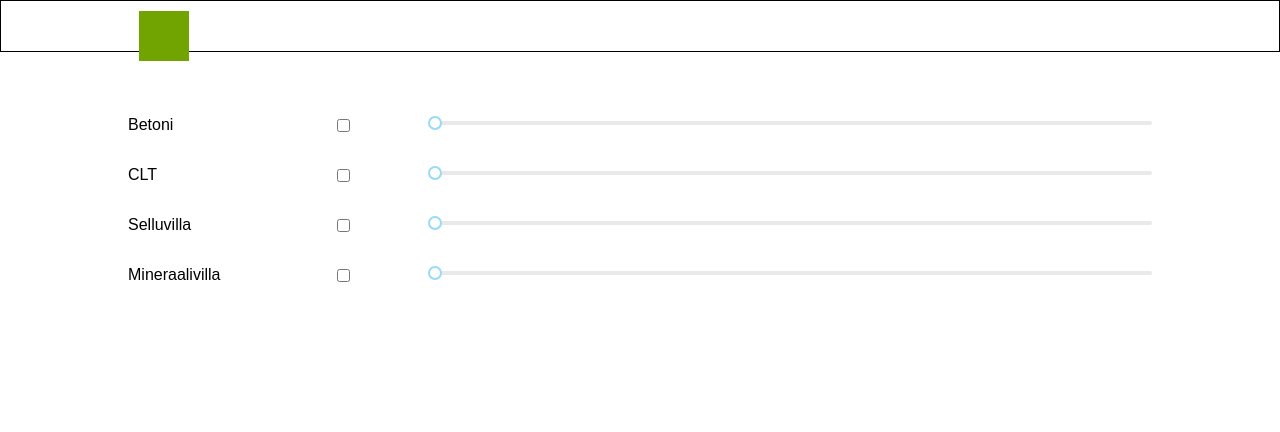
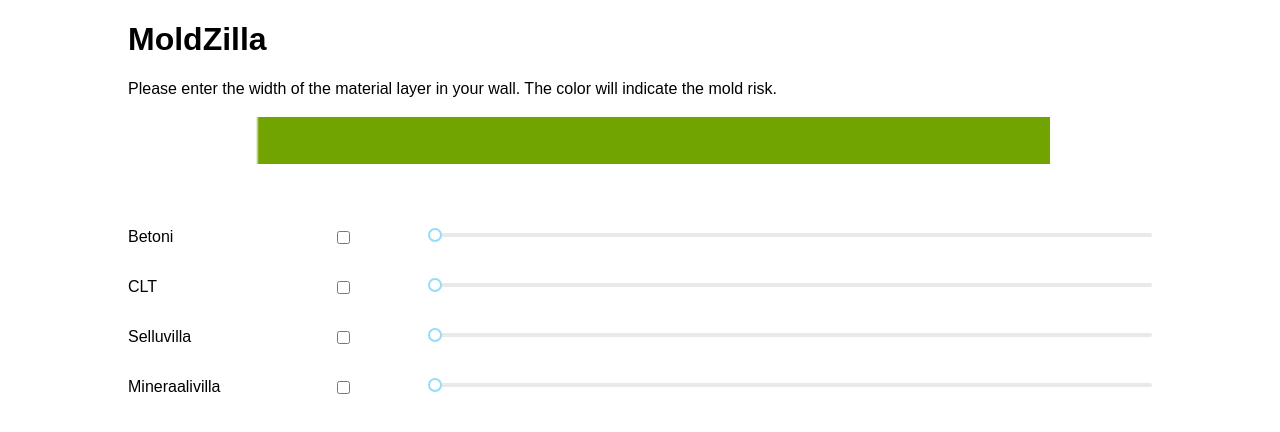
Before and after one commit to gellati/moldzilla, a React (Create React App) app in the folder frontend/: page / in a window 1280 px wide. Shown: the top 432 px of the page. Built offline with nearby package versions, Linux system fonts and the light colour scheme.

Commit message:
results description and layout improvement

```diff
--- a/frontend/src/components/Dashboard.js
+++ b/frontend/src/components/Dashboard.js
@@ -33,7 +33,24 @@ class Dashboard extends React.Component{
     props.materialData =  this.materialData
     props.data = this.state.data
 
+    var headerStyle = {
+      width: '80%', margin: '0 auto',
+      paddingLeft: '10%', paddingRight: '10%'
+    }
+
+
     return (
+      <div>
+      <div style={headerStyle}>
+      <h1>
+       MoldZilla
+      </h1>
+      <p>
+      Please enter the width of the material layer in your wall.
+      The color will indicate the mold risk.
+      </p>
+      </div>
+      <div>
         <div>
           <ResultArea {...props}/>
           <Material name="Betoni" {...props} />
@@ -41,6 +58,8 @@ class Dashboard extends React.Component{
           <Material name="Selluvilla" {...props} />
           <Material name="Mineraalivilla" {...props} />
         </div>
+        </div>
+        </div>
       );
   }
 }
--- a/frontend/src/components/ResultArea.js
+++ b/frontend/src/components/ResultArea.js
@@ -4,20 +4,19 @@ import styled from 'styled-components'
 const ResultWrapper = styled.div`
 padding-left: 10%;
 padding-right: 10%;
-border: 1px solid black;
 margin: 0 auto;
 height: 50px;
 margin-bottom: 5%;
 display: block;
 `
-
 const materials = ["Betoni",
 "CLT",
 "Selluvilla",
 "Mineraalivilla"
 ]
 var results = {}
-
+/*
+*/
 function rect(props) {
   const {ctx, x, y, width, height} = props;
   ctx.fillRect(x, y, width, height);
@@ -88,13 +87,19 @@ class ResultArea extends React.Component{
     gradientstyle.addColorStop(1,"white")
 
     ctx.fillStyle = this.dataToHex(results) //gradientstyle
-    rect({ctx, x: 10, y: 10, width: 50, height: 50});
+    rect({ctx, x: 10, y: 10, width: 500, height: 500});
   }
 
   render(){
+    var style = {width: '80%', margin: '0 auto',
+                paddingLeft: '10%', paddingRight: '10%',
+                height: '100%'};
+
     return (
       <ResultWrapper>
-      <canvas ref="canvas" />
+      <canvas ref="canvas"
+      style={style}
+      />
       </ResultWrapper>
     );
   }
```
